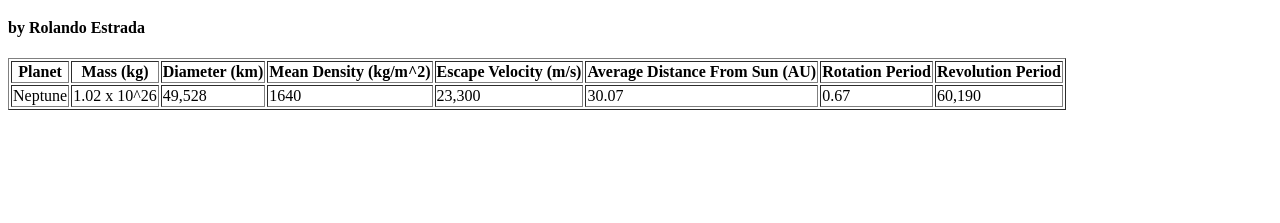
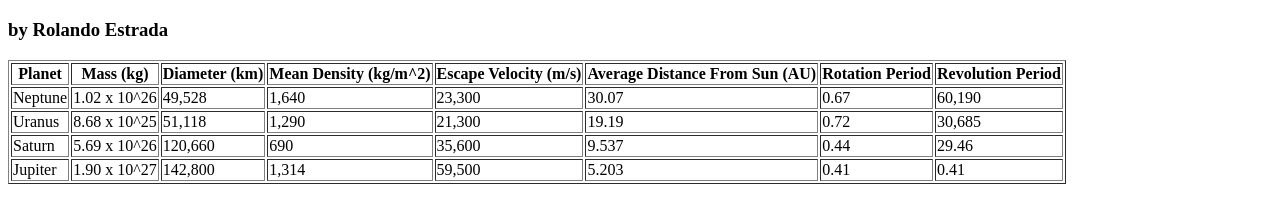
Before and after one commit to restrada94/ITMD361_Lab5, a plain HTML site: page index.html in a window 1280 px wide. Shown: the part 61-284 px from the top of the page. Drawn offline with Linux system fonts and the light colour scheme.

Commit message:
Update index.html
Updated heading + added other planet table rows.

```diff
--- a/index.html
+++ b/index.html
@@ -3,14 +3,14 @@
 
   <head>
     <meta charset="UTF-8">
-    <title>Planets Out on the Far Horizon</title>
+    <title>Planets In The Far Horizon</title>
     <link rel="stylesheet" type="text/css" href="styling.css" />
   </head>
 
   <body>
     <div id = "Title">
       <h1>Planets Out on the Far Horizon</h1>
-      <h4>by Rolando Estrada</h4>
+      <h3>by Rolando Estrada</h3>
     </div>
 
     <div id = "Neptune">
@@ -46,11 +46,44 @@
           <td>Neptune</td>
           <td>1.02 x 10^26</td>
           <td>49,528</td>
-          <td>1640</td>
+          <td>1,640</td>
           <td>23,300</td>
           <td>30.07</td>
           <td>0.67</td>
           <td>60,190</td>
+        </tr>
+
+        <tr>
+          <td>Uranus</td>
+          <td>8.68 x 10^25</td>
+          <td>51,118</td>
+          <td>1,290</td>
+          <td>21,300</td>
+          <td>19.19</td>
+          <td>0.72</td>
+          <td>30,685</td>
+        </tr>
+
+        <tr>
+          <td>Saturn</td>
+          <td>5.69 x 10^26</td>
+          <td>120,660</td>
+          <td>690</td>
+          <td>35,600</td>
+          <td>9.537</td>
+          <td>0.44</td>
+          <td>29.46</td>
+        </tr>
+
+                <tr>
+          <td>Jupiter</td>
+          <td>1.90 x 10^27</td>
+          <td>142,800</td>
+          <td>1,314</td>
+          <td>59,500</td>
+          <td>5.203</td>
+          <td>0.41</td>
+          <td>0.41</td>
         </tr>
       </table>
     </div>
```
